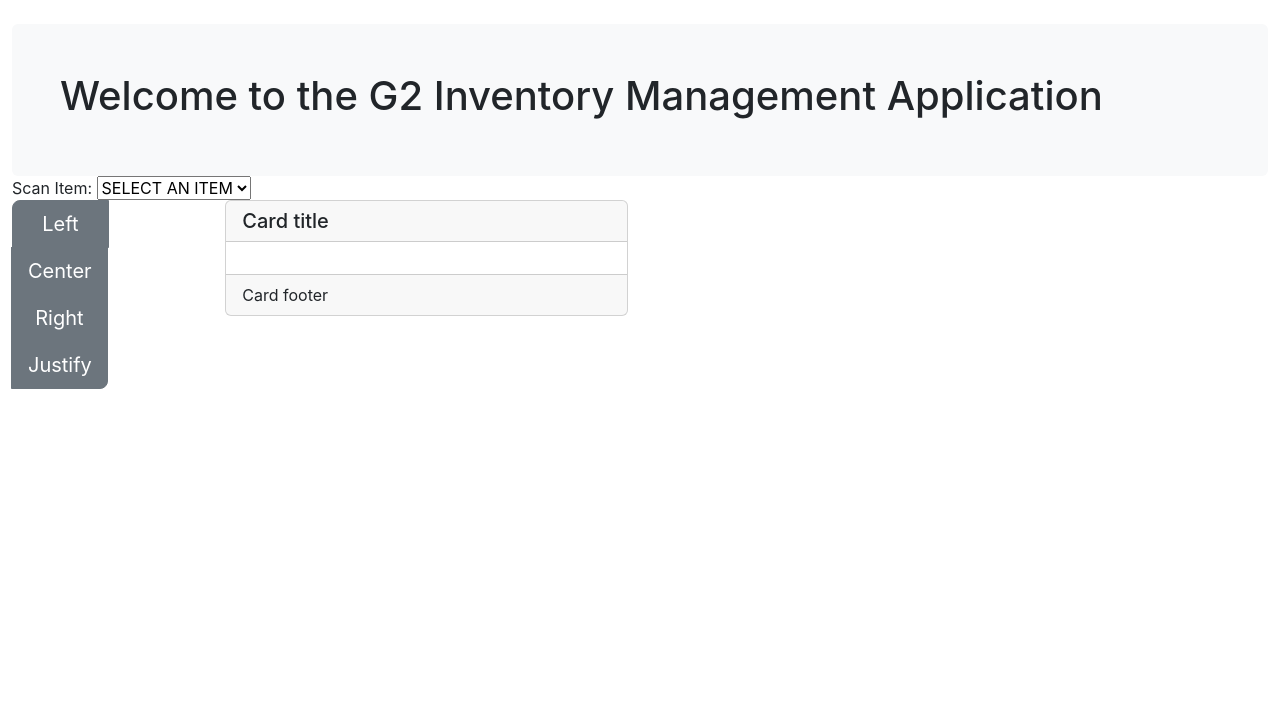
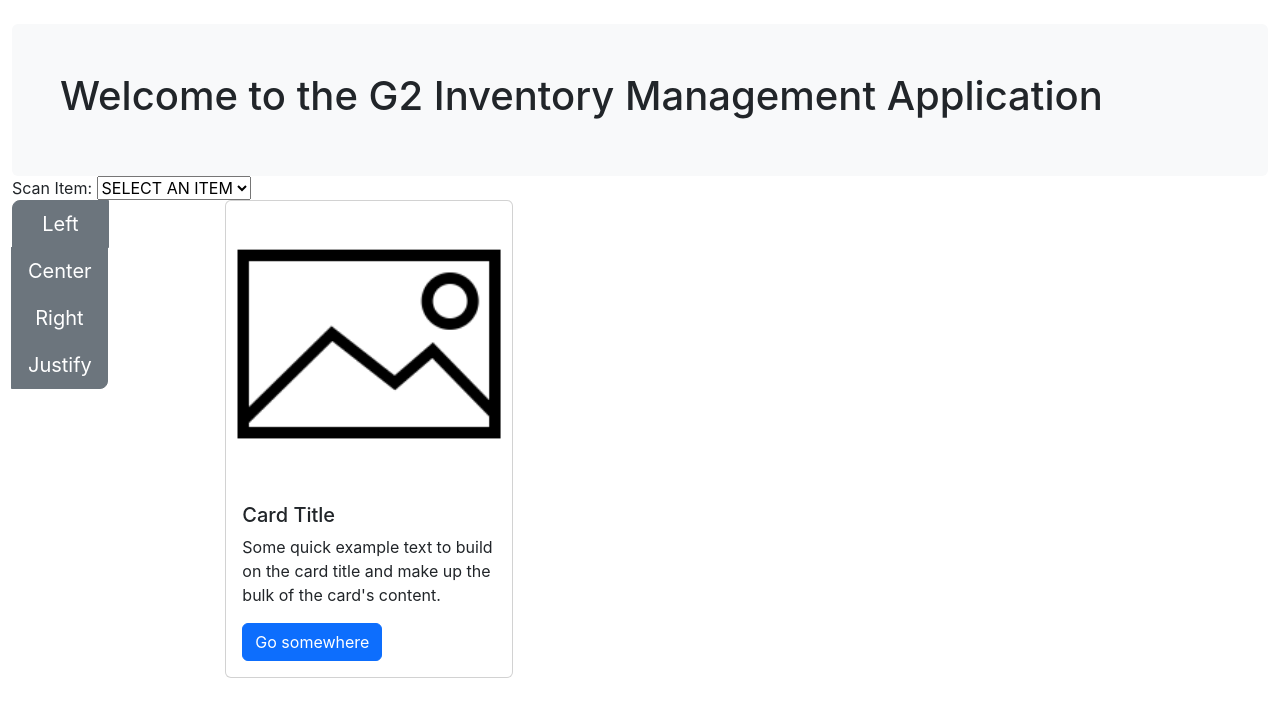
Before and after one commit to chadp70/G2Inventory, a React (Create React App) app in the folder inventory-manager/frontend/: page / in a window 1280 px wide. Shown: the top 716 px of the page. Built offline with nearby package versions, Linux system fonts and the light colour scheme; no server answers.

Commit message:
added react-bootstrap card to App.js

```diff
--- a/inventory-manager/frontend/src/App.js
+++ b/inventory-manager/frontend/src/App.js
@@ -1,6 +1,6 @@
 
-import { useState, useEffect} from "react";
-
+import { useState, useEffect } from "react";
+import { Card, Button } from "react-bootstrap"
 function App() {
 	const [repos, setRepos] = useState([])
 	const [dropDownSelected, setDropDownSelected] = useState('');
@@ -20,7 +20,7 @@
 		// Iterate the data, create a <option> element and append it to
 		// the select
 		for (let i = 0; i < unique.length; i++) {
-		if(unique[i]!==undefined){
+			if (unique[i] !== undefined) {
 				var option = document.createElement("option");
 				option.text = unique[i];
 				option.value = unique[i];
@@ -42,9 +42,9 @@
 	useEffect(() => {
 		let ignore = false;
 
-	if (!ignore)  buildDropdown()
+		if (!ignore) buildDropdown()
 		return () => { ignore = true; }
-	},[]);
+	}, []);
 
 
 
@@ -84,19 +84,17 @@
 					</div>
 					<div className="col-md-4">
 
-			<div className="card">
-				<h5 className="card-header">
-					Card title
-				</h5>
-				<div className="card-body">
-					<p className="card-text">
-
-					</p>
-				</div>
-				<div className="card-footer">
-					Card footer
-				</div>
-			</div>
+						<Card style={{ width: '18rem' }}>
+							<Card.Img variant="top" src="./images/placeholder.png" />
+							<Card.Body>
+								<Card.Title>Card Title</Card.Title>
+								<Card.Text>
+									Some quick example text to build on the card title and make up the
+									bulk of the card's content.
+								</Card.Text>
+								<Button variant="primary">Go somewhere</Button>
+							</Card.Body>
+						</Card>
 					</div>
 				</div>
 			</div>
```
Lines whose indentation alone changed are shown as unchanged.
